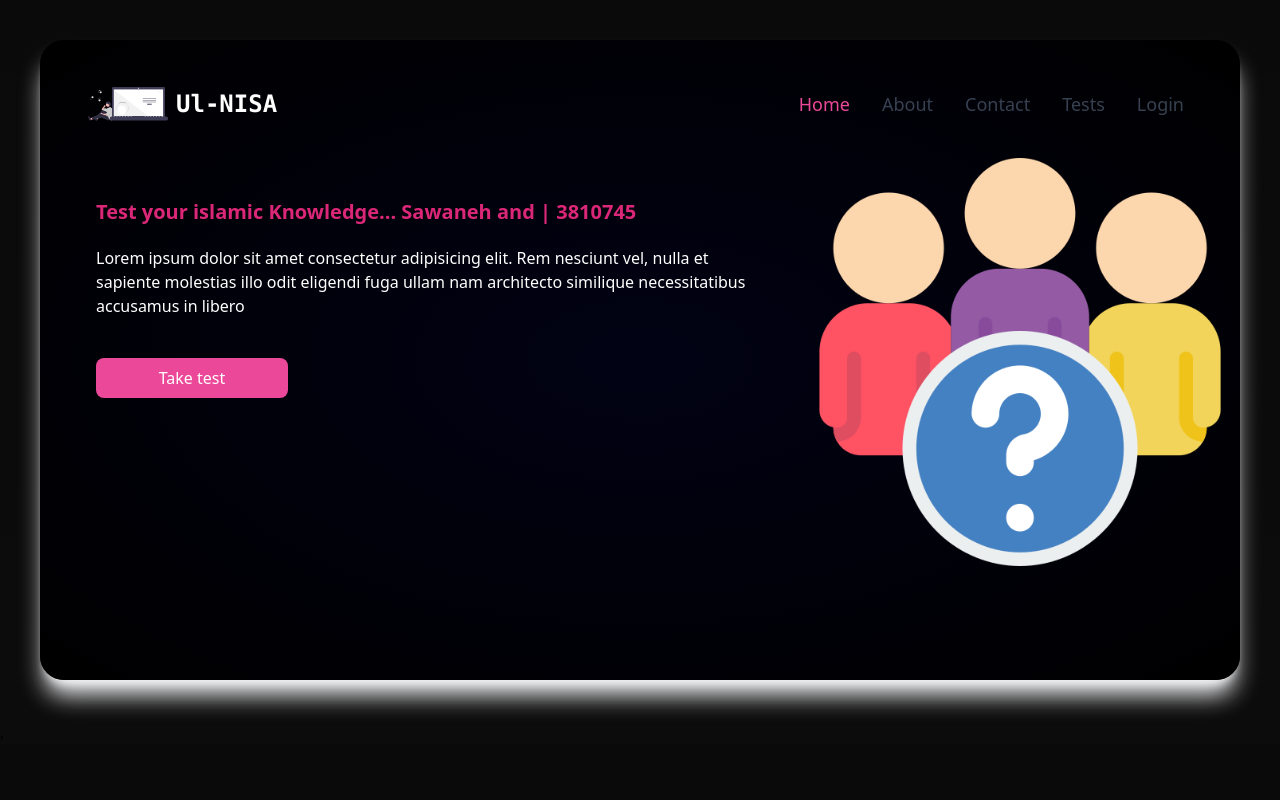
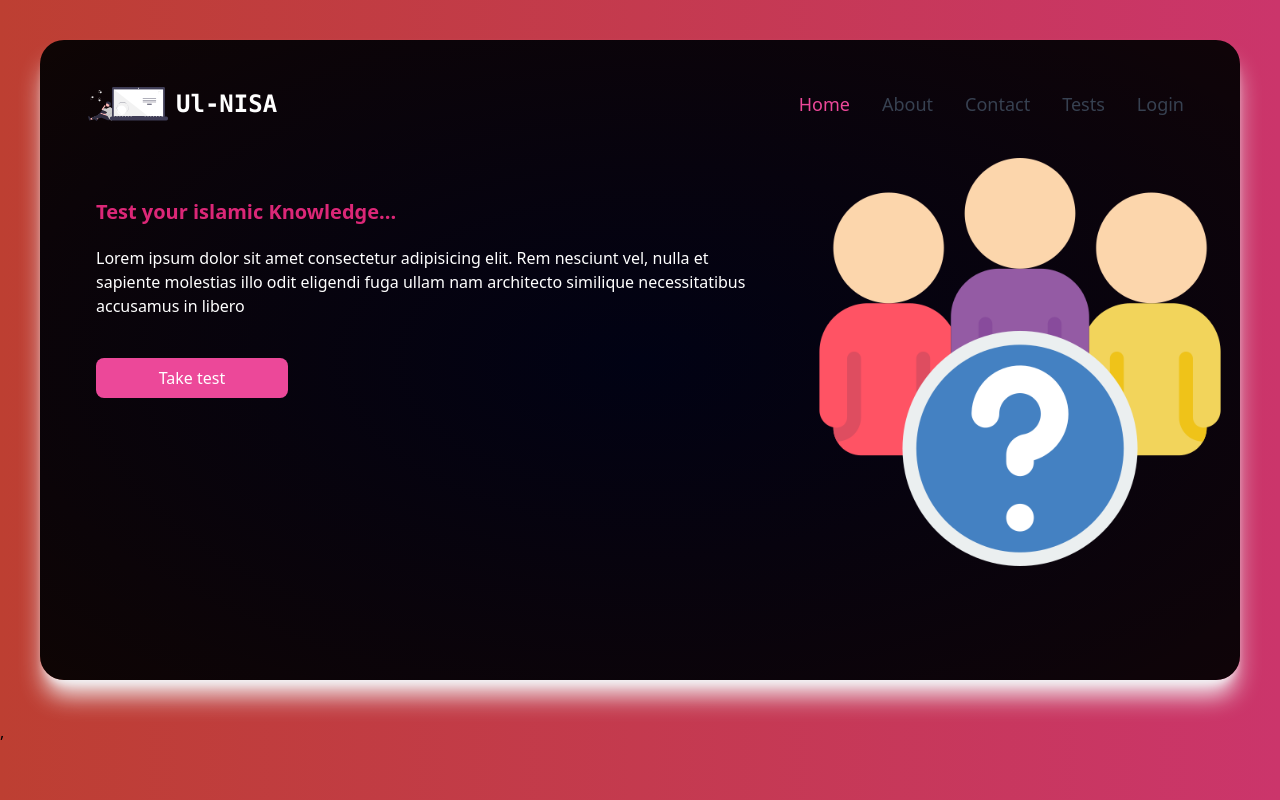
Before and after one commit to sawaneh1/Women_IN_Islam, a React (Create React App) app: page / in a window 1280 px wide. Built offline with nearby package versions, Linux system fonts and the light colour scheme.

Commit message:
change colors and so on

```diff
--- a/src/Navbar/index.js
+++ b/src/Navbar/index.js
@@ -23,7 +23,7 @@ const Navbar = () => {
     setShowMenu((prev) => !prev);
   };
   return (
-    <nav className="linear text-white border-gray-200 px-2 sm:px-4 py-2.5 rounded-3xl shadow-xl  shadow-gray-100  navbar  m-5 sm:m-10 mt-20">
+    <nav className="linear text-white border-gray-200 px-2 sm:px-4 py-2.5 rounded-3xl shadow-xl  shadow-gray-100  navbar   m-5 sm:m-10 mt-17">
       <div>
         <div>
           <div className="container flex flex-wrap justify-between items-center mx-auto">
@@ -127,7 +127,7 @@ const Navbar = () => {
         <div className="flex place-items-center items-center ">
           <div className="p-10 w-full  sm:w-4/5">
             <h1 className=" mb-5 font-bold text-pink-600 sm:-mt-32  text-xl">
-              Test your islamic Knowledge... {user.name} and | {user.phone}
+              Test your islamic Knowledge...
             </h1>
 
             <p className="w-full">
@@ -140,24 +140,6 @@ const Navbar = () => {
                 Take test
               </button>
             </Link>
-            {/* <div className=" flex gap-10">
-              <input
-                type="text"
-                value={name}
-                placeholder="update name"
-                className="rounded-full p-3 mt-5  text-gray-700"
-                onChange={(e) => setName(e.target.value)}
-              />
-              <input
-                type="text"
-                value={phone}
-                placeholder="update name"
-                className="rounded-full p-3 mt-5  text-gray-700"
-                s
-                onChange={(e) => setPhone(e.target.value)}
-              />
-              <button onClick={handleUpdate}>Update name</button>
-            </div> */}
           </div>
 
           <div className="hidden  sm:flex">
--- a/src/components/Admin/style.css
+++ b/src/components/Admin/style.css
@@ -1,9 +1,6 @@
 .admin {
   min-height: 100vh;
   min-width: 100%;
-}
-body {
-  background: linear-gradient(rgb(10, 10, 10), rgb(12, 12, 12));
 }
 
 .border-style {
--- a/src/index.css
+++ b/src/index.css
@@ -10,11 +10,7 @@ body {
   background: linear-gradient(to right, #bd3f32, #cb356b);
 
   /* fallback for old browsers */
-  background: -webkit-linear-gradient(
-    to right,
-    #bd3f32,
-    #cb356b
-  ); /* Chrome 10-25, Safari 5.1-6 */
+  background: -webkit-linear-gradient(to right, #bd3f32, #cb356b);
   /* background: linear-gradient(to right, #000, #cb356b); */
   /* background: radial-gradient(#000, black); */
   /* background-color: ; */
@@ -22,7 +18,7 @@ body {
 }
 .linear {
   /* background: linear-gradient(to right, #c9493b, #6b0f31); */
-  background: radial-gradient(rgb(1, 2, 20), rgb(0, 0, 0));
+  background: radial-gradient(rgb(1, 2, 20), rgba(0, 0, 0, 0.925));
 }
 
 .scoreboard {
```
